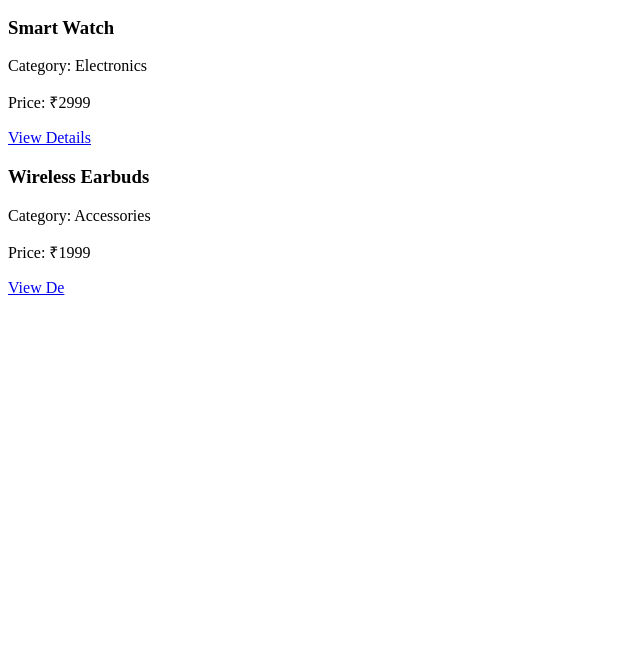
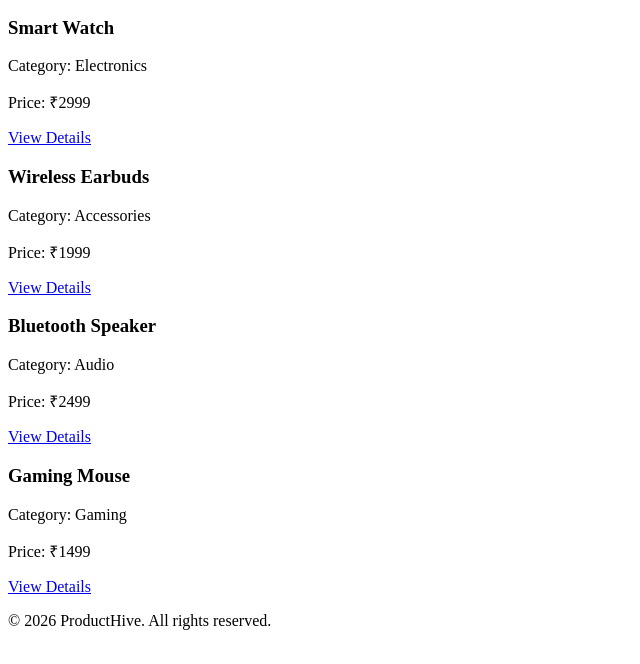
Before and after one commit to aaryacodes11/Product-Hive, a website: page products.html in a window 1280 px wide. Shown: the part 136-800 px from the top of the page, without its empty margins (0-640 px from the left). Drawn offline with Linux system fonts and the light colour scheme.

Commit message:
Initial Commit

```diff
--- a/products.html
+++ b/products.html
@@ -31,4 +31,27 @@
         <h3>Wireless Earbuds</h3>
         <p>Category: Accessories</p>
         <p>Price: ₹1999</p>
-        <a href="details.html?id=2">View De
+        <a href="details.html?id=2">View Details</a>
+      </div>
+
+      <div>
+         <h3>Bluetooth Speaker</h3>
+         <p>Category: Audio</p>
+         <p>Price: ₹2499</p>
+         <a href="details.html?id=3">View Details</a>
+      </div>
+
+      <div>
+         <h3>Gaming Mouse</h3>
+         <p>Category: Gaming</p>
+         <p>Price: ₹1499</p>
+         <a href="details.html?id=4">View Details</a>
+      </div>
+  </main>
+
+  <footer>
+    <p>© 2026 ProductHive. All rights reserved.</p>
+  </footer>
+
+</body>
+</html>
```
Also changed, not shown: details.html (+22 -1 lines), star-rated.html (line endings or trailing spaces), 1 other file.
